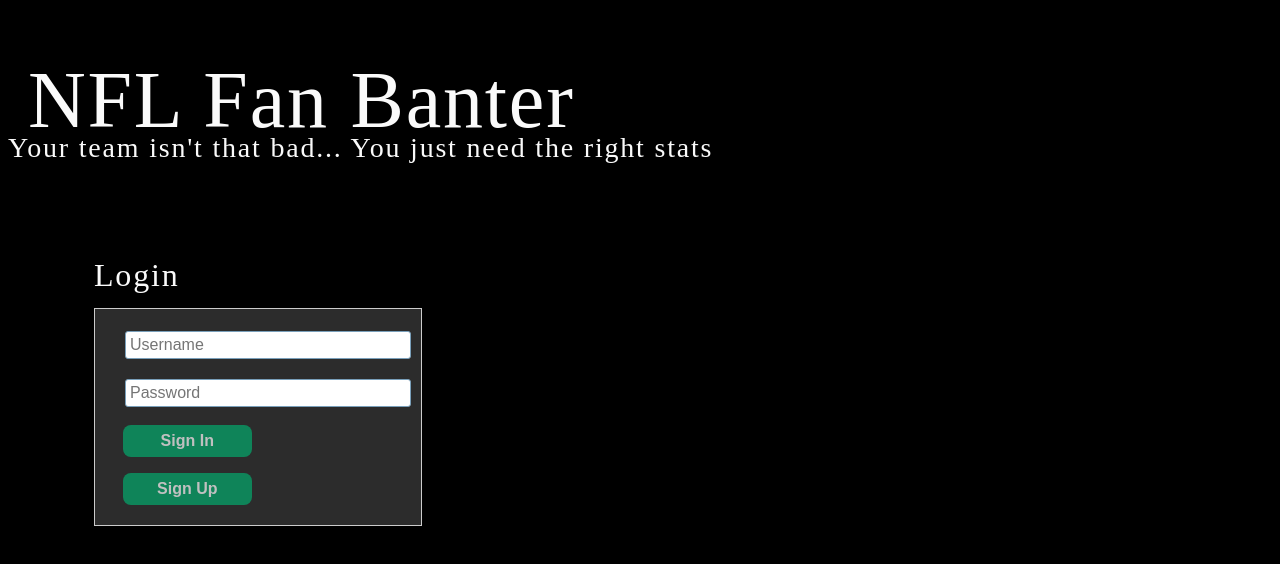
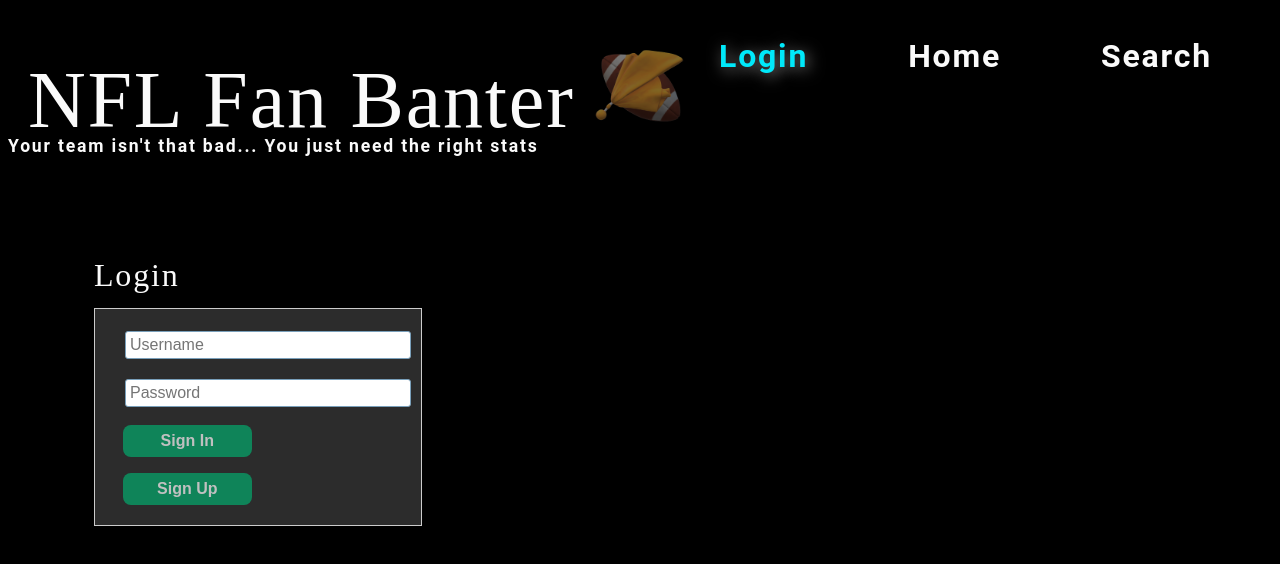
Before and after one commit to tjtahmas/nfl-team-project, a React (Create React App) app: page / in a window 1280 px wide. Shown: the top 564 px of the page. Built offline with nearby package versions, Linux system fonts and the light colour scheme.

Commit message:
updating more css and image

```diff
--- a/src/components/Header/index.js
+++ b/src/components/Header/index.js
@@ -1,13 +1,14 @@
 import React from 'react';
 import coverImage from '../../assets/cover/Brain-Tap-3.jpg';
+import nflLogo from '../../assets/logos/foulfb.png'
 
 function Header(props) {
 
   return (
     <header className="flex-row space-between px-1">
       <div>
-      <h1>NFL Fan Banter</h1>
-      <h3>Your team isn't that bad... You just need the right stats</h3>
+      <h1>NFL Fan Banter<img class='nflLogo' src={nflLogo}></img></h1>
+      <p>Your team isn't that bad... You just need the right stats</p>
       </div>
       {/* <img src={coverImage} alt="wooden background"></img> */}
       {props.children}
--- a/src/index.css
+++ b/src/index.css
@@ -5,7 +5,7 @@
 }
 :root {
   --primary: #8c54ff;
-  --secondary: #31343D;
+  --secondary: #00e9fa;
   --tertiary: #b12704;
   --light: #fafafa;
   --dark: #799FBA;
@@ -93,9 +93,11 @@
   transition: all .2s ease-in-out;
 }
 
-/* header {
- background: ;
-} */
+.nflLogo{
+ width: 100px;
+ left: 103%;
+
+}
 
 header a {
   color: var(--light);
@@ -210,7 +212,7 @@
   top: 0;
   left: 0;
   height: auto;
-  filter: sepia(1) opacity(60%);
+  /* filter: sepia(1) opacity(60%); */
   opacity: 0.5;
 }
 
```
Also changed, not shown: src/assets/logos/foulfb.png (renamed from src/assets/cover/foulfb.png).
